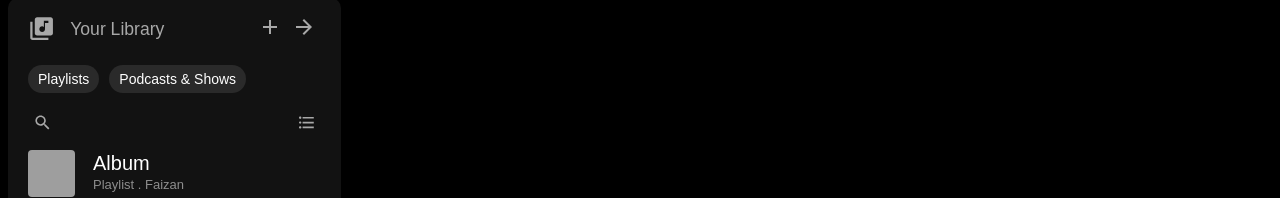
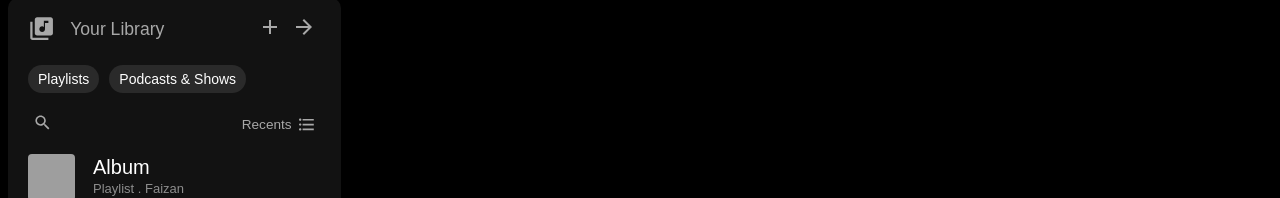
Before and after one commit to THEFZNKHAN/spotify-clone, a React (Create React App) app: page / in a window 1280 px wide. Shown: the part 141-339 px from the top of the page. Built offline with nearby package versions, Linux system fonts and the light colour scheme; grey boxes are pictures that could not be loaded.

Commit message:
Update CSS in Sidebar (#43)
*Add height to navbar buttons and update font
weight in navbar.css. Update search and recents
icons in Sidebar.jsx and Sidebar.css.

```diff
--- a/src/components/navbar/navbar.css
+++ b/src/components/navbar/navbar.css
@@ -51,6 +51,7 @@
     font-weight: 500;
     background-color: white;
     color: rgb(22 24 29);
+    height: 20px;
     padding: 5px 10px;
     border-radius: 15px;
     cursor: pointer;
@@ -58,9 +59,9 @@
 
 .navbar-div .rightSide .ep-btn:hover {
     font-size: 1.02rem;
+    margin-left: 0;
+    font-weight: 530;
     transition: 0.1s;
-    margin-left: 0;
-    font-weight: 520;
 }
 
 .navbar-div .rightSide .download-btn {
@@ -69,6 +70,7 @@
     align-items: center;
     background-color: rgb(18, 18, 18);
     color: white;
+    height: 2rem;
     padding: 1px 10px;
     padding-right: 20px;
     border-radius: 20px;
--- a/src/components/sidebar/Sidebar.jsx
+++ b/src/components/sidebar/Sidebar.jsx
@@ -106,8 +106,13 @@
 
             <div className="bottom">
                 <div className="bottom-head">
-                    <SearchIcon className="search-icon" />
-                    <FormatListBulletedIcon className="list-icon" />
+                    <div className="search">
+                        <SearchIcon className="search-icon" />
+                    </div>
+                    <div className="recents">
+                        <span>Recents</span>
+                        <FormatListBulletedIcon className="list-icon" />
+                    </div>
                 </div>
                 <div className="bottom-body">
                     {songFolders.map((folder) => (
--- a/src/components/sidebar/sidebar.css
+++ b/src/components/sidebar/sidebar.css
@@ -136,13 +136,33 @@
 .sidebar-div .bottom .bottom-head .list-icon {
     font-size: 1.2rem;
     padding: 5px;
+    cursor: pointer;
 }
 
-.sidebar-div .bottom .bottom-head .search-icon:hover,
-.sidebar-div .bottom .bottom-head .list-icon:hover {
+.sidebar-div .bottom .bottom-head .search-icon:hover {
     color: white;
     background-color: rgb(39, 39, 39);
     border-radius: 50%;
+}
+
+.sidebar-div .bottom .bottom-head .recents {
+    display: flex;
+    flex-direction: row;
+    align-items: center;
+    cursor: pointer;
+}
+
+.sidebar-div .bottom .bottom-head .recents span {
+    font-size: 0.85rem;
+}
+
+.sidebar-div .bottom .bottom-head .recents:hover {
+    color: white;
+}
+
+.sidebar-div .bottom .bottom-head .recents:hover {
+    color: white;
+    font-size: 1.2rem;
 }
 
 .sidebar-div .bottom .bottom-body {
```
